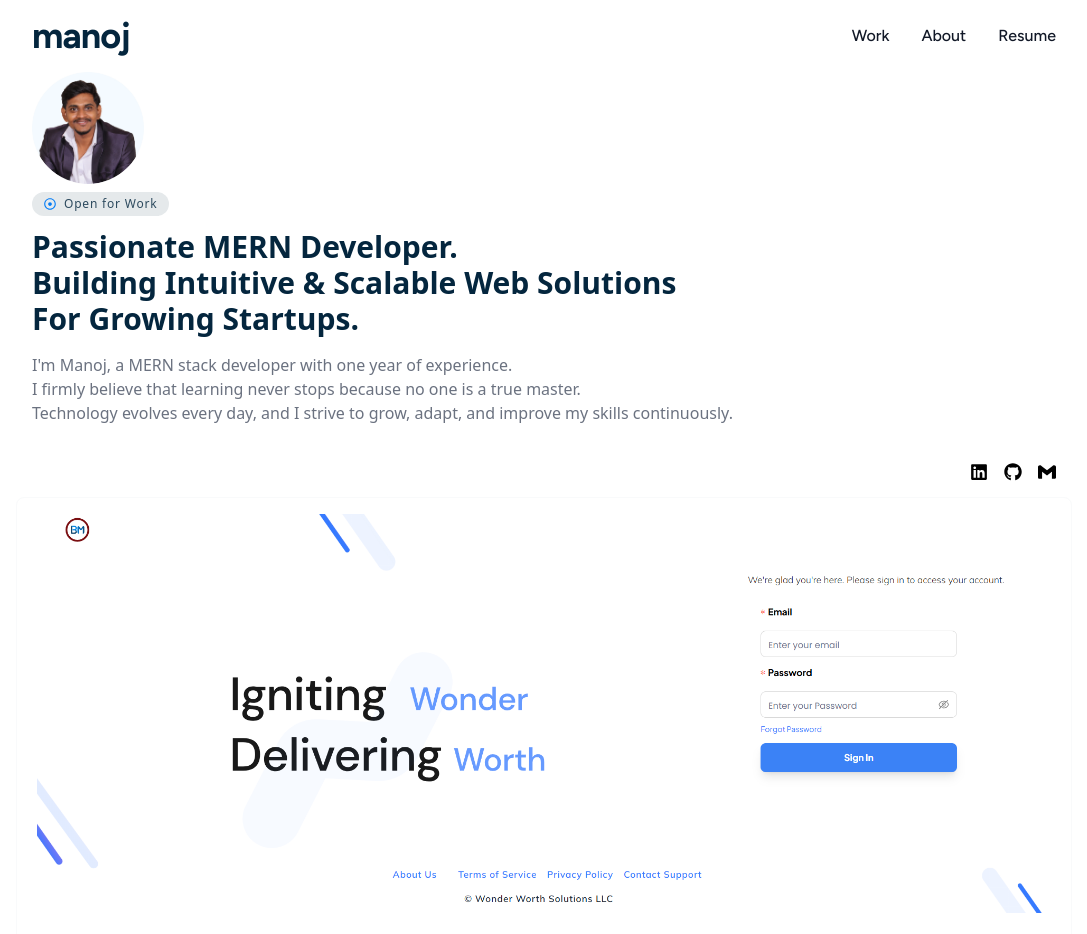
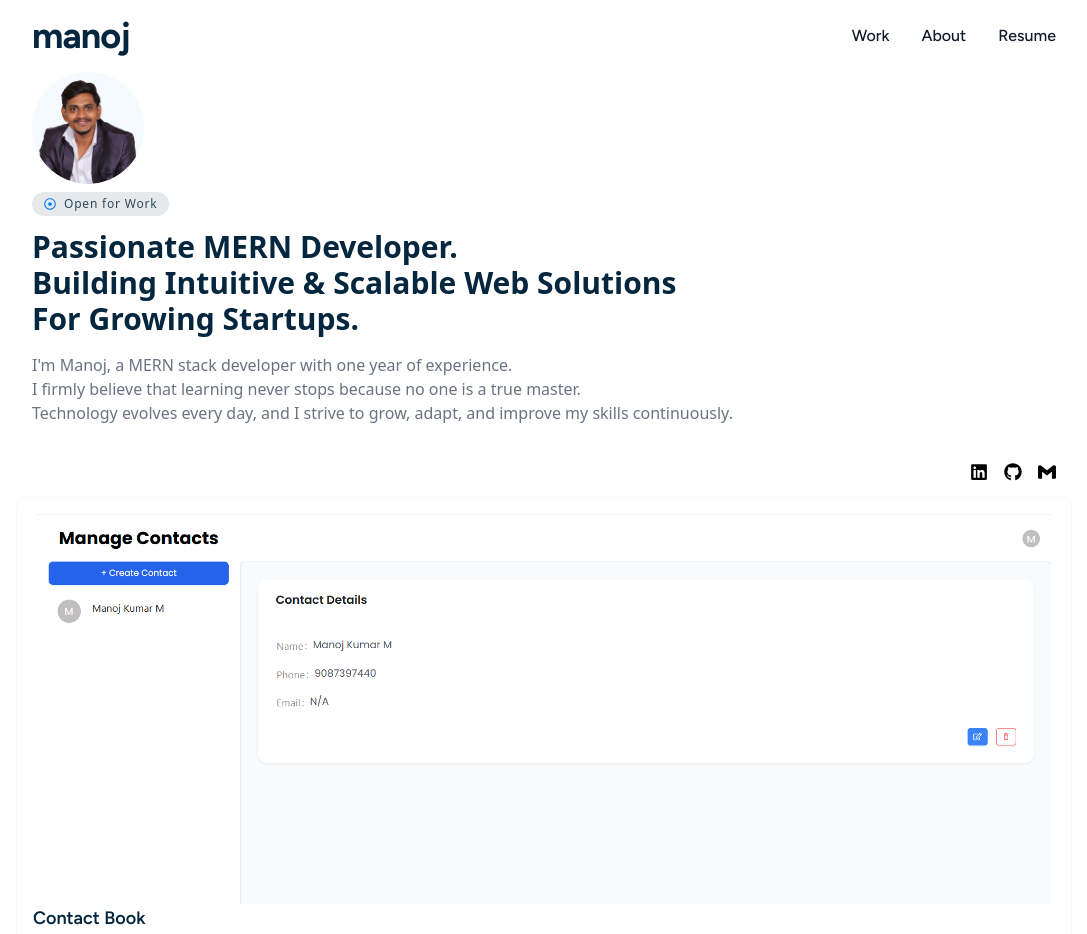
Before and after one commit to naren-naresh/Narendiran_portfolio, a React (Vite) app: page / in a window 1280 px wide. Shown: the top 934 px of the page, without its empty margins (96-1183 px from the left). Built offline with nearby package versions, Linux system fonts and the light colour scheme.

Commit message:
Added Project_3_Body_section

```diff
--- a/src/Pages/PortFolio Body/Body.jsx
+++ b/src/Pages/PortFolio Body/Body.jsx
@@ -2,6 +2,12 @@ import React from "react";
 import { Works, otherWorks } from "../../utils/Datas.js";
 
 const Body = () => {
+
+  const handleNavigateUser=(e)=>{
+    const link = e.currentTarget?.dataset?.link;
+    window.open(link, "_blank");
+
+  }
   return (
     <div className="container mx-auto px-1 md:px-0 lg:px-28 py-4 font-figtree w-full">
       {/* Works Section */}
@@ -12,6 +18,8 @@ const Body = () => {
               src={work?.img}
               alt="Project"
               className="max-w-full px-1 transition-transform duration-300 ease-in-out hover:-translate-y-1 hover:cursor-pointer"
+              data-link={work?.appLink}  // ✅ official way to store custom data
+              onClick={handleNavigateUser}
             />
             <h2 className="text-sm md:text-lg lg:text-lg font-semibold text-[#04263e] hover:cursor-pointer">
               {work?.title}
--- a/src/utils/Datas.js
+++ b/src/utils/Datas.js
@@ -1,10 +1,12 @@
 import MyWssBm from "../assets/MY_WWS_BM.png"
+import ContactBook from "../assets/Contact_book.png"
 
 const Works = [
     {
-        img: MyWssBm,
-        title: "My WWS BM",
+        img: ContactBook,
+        title: "Contact Book",
         description: "React Js | Node Js | Express Js | Mongo DB",
+        appLink:"https://contact-manager-client-seven.vercel.app/"
     },
 
 ];
```
Also changed, not shown: src/assets/Contact_book.png (added).
